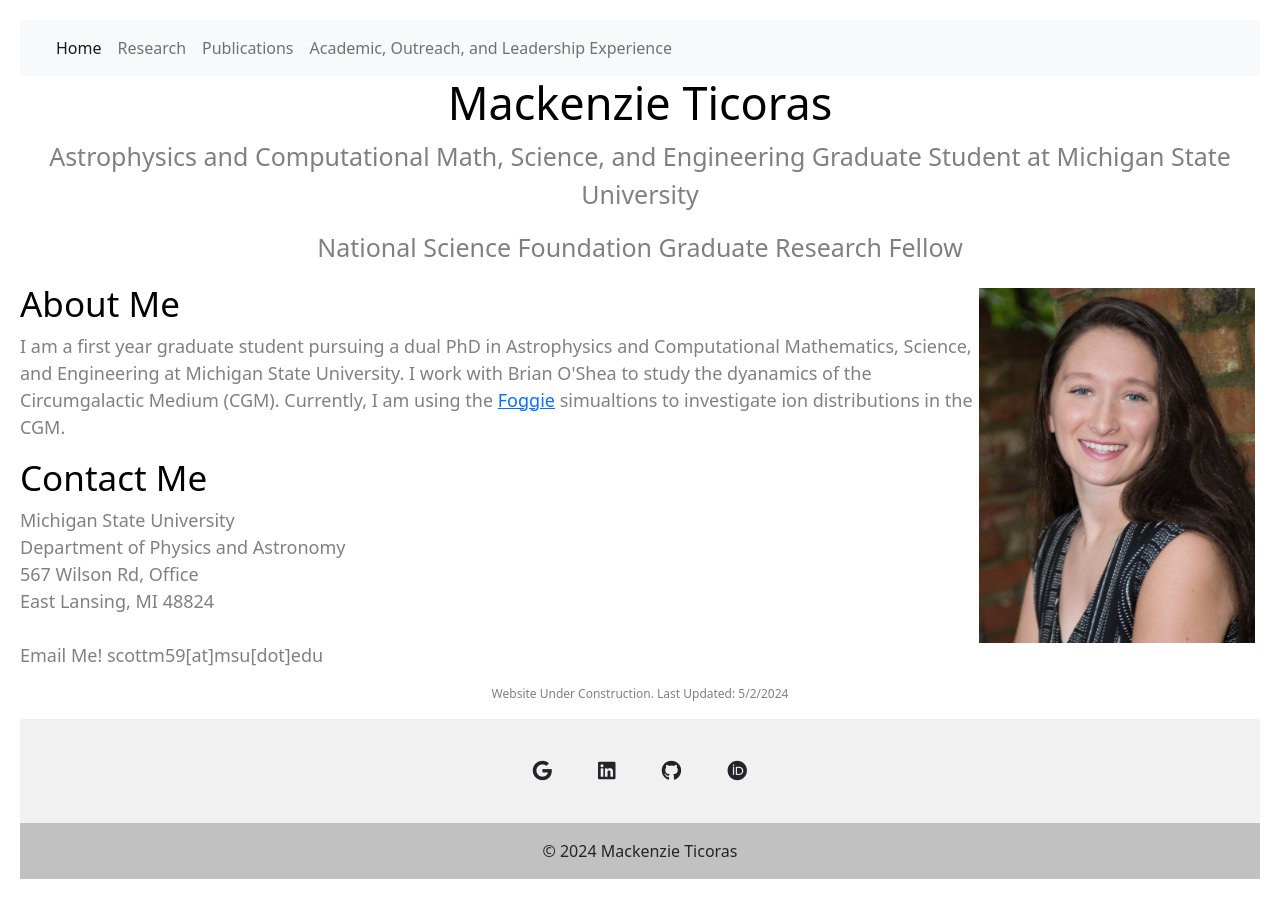
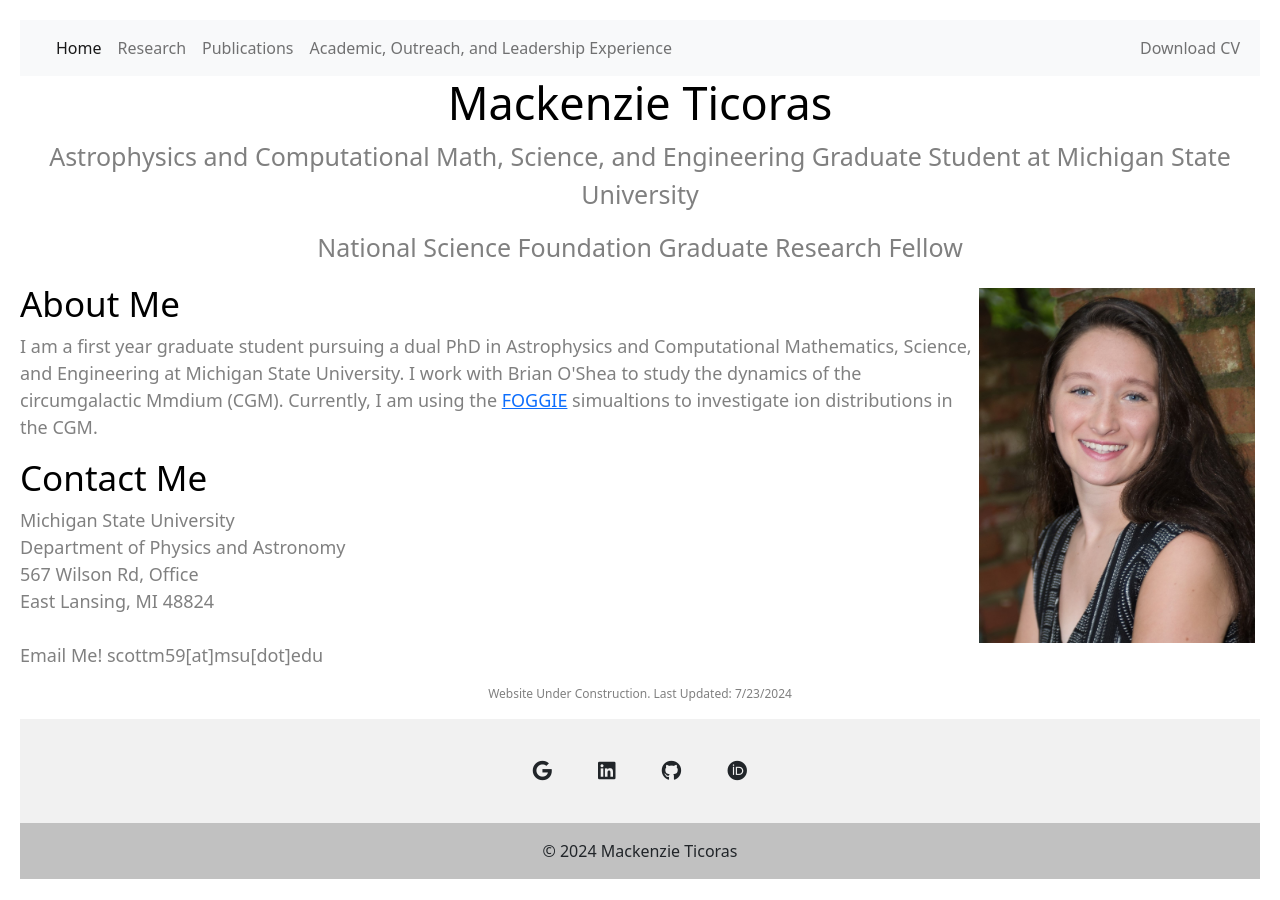
Before and after one commit to kenzerkay/Mackenzie-Personal-Website, a Jekyll site: the page built from index.html, in a window 1280 px wide. Built offline with Jekyll 4.4.1, drawn with Linux system fonts in a browser that asks for light colours.

Commit message:
Push updates

```diff
--- a/_layouts/main-layout.html
+++ b/_layouts/main-layout.html
@@ -8,14 +8,16 @@
     <title> Mackenzie Ticoras</title>
 
     <!-- External Style Sheets -->
-    <link href="https://cdn.jsdelivr.net/npm/bootstrap@5.2.2/dist/css/bootstrap.min.css" rel="stylesheet" integrity="sha384-Zenh87qX5JnK2Jl0vWa8Ck2rdkQ2Bzep5IDxbcnCeuOxjzrPF/et3URy9Bv1WTRi" crossorigin="anonymous">
+    <link href="https://cdn.jsdelivr.net/npm/bootstrap@5.2.3/dist/css/bootstrap.min.css" rel="stylesheet">
+    <script src="https://cdn.jsdelivr.net/npm/bootstrap@5.2.3/dist/js/bootstrap.bundle.min.js"></script>
     <link rel="stylesheet" href="//use.fontawesome.com/releases/v5.15.4/css/all.css">
 
     <!-- Include Style Information -->
-    <link href="style.css" rel="stylesheet"> <!-- Make sure this sheet is second-->
+    <link href="style.css" rel="stylesheet"> <!-- Make sure this sheet is second -->
   </head>
 
   <body>
+
     <!-- Navbar -->
     <nav class="navbar navbar-expand-lg bg-light">
       <div class="container-fluid">
@@ -23,12 +25,17 @@
         <button class="navbar-toggler" type="button" data-bs-toggle="collapse" data-bs-target="#navbarSupportedContent" aria-controls="navbarSupportedContent" aria-expanded="false" aria-label="Toggle navigation">
           <span class="navbar-toggler-icon"></span>
         </button>
+
+
         <div class="collapse navbar-collapse" id="navbarSupportedContent">
           <ul class="navbar-nav me-auto mb-2 mb-lg-0">
             <li class="nav-item"> <a class="nav-link active" aria-current="page" href="/Mackenzie-Personal-Website/">Home</a></li>
             <li class="nav-item"> <a class="nav-link" href="./Research">Research</a></li>
             <li class="nav-item"> <a class="nav-link" href="./publications-by-year">Publications</a></li>
             <li class="nav-item"> <a class="nav-link" href="./leadership-and-outreach">Academic, Outreach, and Leadership Experience</a></li>
+          </ul>
+          <ul class="nav navbar-nav navbar-right">
+            <li class="nav-item"> <a class="nav-link" href="./CV"> Download CV</a></li>
           </ul>
         </div>
       </div>
--- a/index.html
+++ b/index.html
@@ -15,9 +15,10 @@ layout: main-layout
 
 <h2>About Me</h2>
 
-<p> I am a first year graduate student pursuing a dual PhD in Astrophysics and Computational Mathematics, Science, and Engineering at Michigan State University.
-    I work with Brian O'Shea to study the dyanamics of the Circumgalactic Medium (CGM).
-    Currently, I am using the <a href="https://foggie.science/">Foggie</a> simualtions to investigate ion distributions in the CGM.
+<p>
+    I am a first year graduate student pursuing a dual PhD in Astrophysics and Computational Mathematics, Science, and Engineering at Michigan State University.
+    I work with Brian O'Shea to study the dynamics of the circumgalactic Mmdium (CGM).
+    Currently, I am using the <a href="https://foggie.science/">FOGGIE</a> simualtions to investigate ion distributions in the CGM.
 </p>
 
 
@@ -31,4 +32,4 @@ layout: main-layout
 <p>Michigan State University <br> Department of Physics and Astronomy <br> 567 Wilson Rd, Office  <Br> East Lansing, MI 48824 <br> <br> Email Me! scottm59[at]msu[dot]edu</p>
 
 
-<p style="font-size:12px;" class="text-center"> Website Under Construction. Last Updated: 5/2/2024</p>
+<p style="font-size:12px;" class="text-center"> Website Under Construction. Last Updated: 7/23/2024</p>
--- a/style.css
+++ b/style.css
@@ -10,3 +10,17 @@ h2{color: black; font-size: 35px;}
 h3{color: black; font-size: 30px;}
 h4{color: black; font-size: 25px;}
 p {color: gray ; font-size: 18px;}
+
+.grid-container {
+    display: grid;
+    grid-template-columns: auto;
+    /* background-color: #2196F3; */
+    /* padding: 10px; */
+}
+.grid-item {
+    /* background-color: rgba(255, 255, 255, 0.8); */
+    /* border: 0px solid rgba(0, 0, 0, 0.8); */
+    padding: 10px 10px 10px 0px;
+    /* font-size: 10px; */
+    text-align: left;
+}
```
Also changed, not shown: cv.html (added, +12 -0 lines), leadership-outreach.html (+0 -16 lines), research.html (+29 -10 lines), assets/MultiParameterAllTogetherSmall_z1-ezgif.com-optimize.gif (added), 4 other files.
